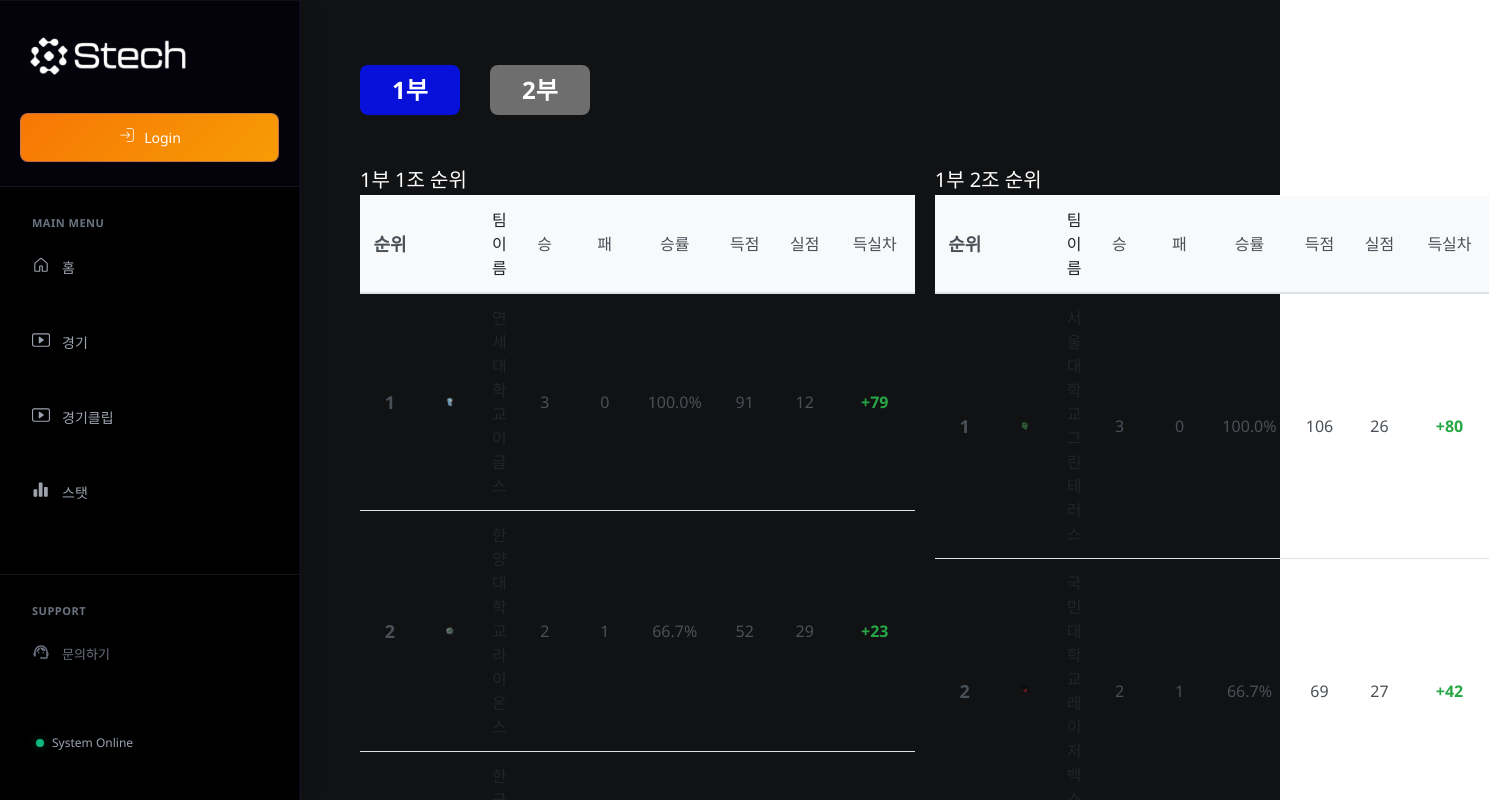
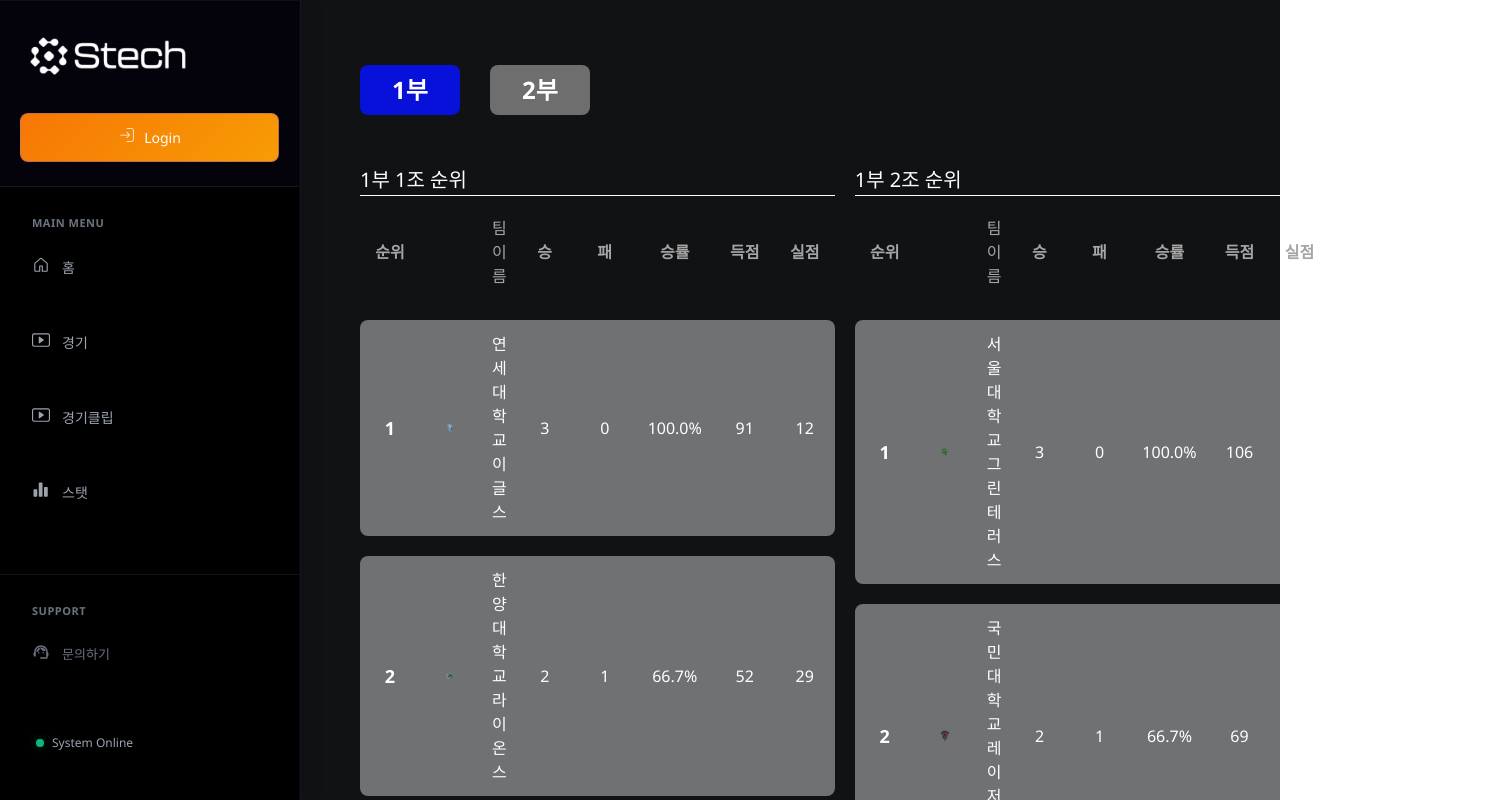
Before and after one commit to ceh1502/STECH_2025_7, a React (Create React App) app in the folder Front/: page /service/guest/stat in a window 1280 px wide. Shown: the top 800 px of the page, 1489 px wide, since content can reach past the window. Built offline with nearby package versions, Linux system fonts and the light colour scheme.

Commit message:
조별 순위 css 최종의 최종의 최종

```diff
--- a/Front/src/components/Stat/StatTeam.css
+++ b/Front/src/components/Stat/StatTeam.css
@@ -54,33 +54,31 @@
 
 .group-standings {
   width: 100%;
+  display: flex;
+  flex-direction: column;
+  gap:1.25rem;
 }
 
 /* 헤더 행 */
 .standings-header {
   display: grid;
-  grid-template-columns: 60px 60px 1fr 60px 60px 80px 60px 60px 80px;
-  background-color: #f8f9fa;
-  border-bottom: 2px solid #dee2e6;
+  grid-template-columns: 3.75rem 3.75rem 1fr 3.75rem 3.75rem 5rem 3.75rem 3.75rem;
   font-weight: bold;
-  color: #495057;
+  color: #A5A5A5;
+  padding-top: 0.5rem;
 }
 
 /* 데이터 행 */
 .standings-row {
   display: grid;
-  grid-template-columns: 60px 60px 1fr 60px 60px 80px 60px 60px 80px;
-  border-bottom: 1px solid #dee2e6;
+  grid-template-columns: 3.75rem 3.75rem 1fr 3.75rem 3.75rem 5rem 3.75rem 3.75rem;
+  border-radius: 0.5rem;
+  background-color: rgba(255, 255, 255, 0.40);
   transition: background-color 0.2s;
 }
 
-.standings-row:hover {
-  background-color: #f8f9fa;
-}
 
-.standings-row:last-child {
-  border-bottom: none;
-}
+
 
 /* 각 셀 공통 스타일 */
 .standings-cell {
@@ -89,13 +87,14 @@
   display: flex;
   align-items: center;
   justify-content: center;
+  color: #A5A5A5;
 }
 
 /* 순위 셀 */
 .rank-cell {
   font-weight: bold;
   font-size: 18px;
-  color: #495057;
+  color:#ffffff;
 }
 
 /* 로고 셀 */
@@ -108,6 +107,8 @@
   height: 32px;
   object-fit: contain;
   border-radius: 4px;
+  color:#ffffff;
+
 }
 
 /* 팀명 셀 */
@@ -115,23 +116,16 @@
   text-align: left;
   justify-content: flex-start;
   font-weight: 500;
-  color: #212529;
   padding-left: 12px;
+  color:#ffffff;
+}
+.team-cell.title {
+  color:#a5a5a5;
 }
 
 /* 통계 셀 */
 .stat-cell {
   font-weight: 500;
-  color: #495057;
+    color:#ffffff;
+
 }
-
-/* 득실차 색상 */
-.positive {
-  color: #28a745;
-  font-weight: bold;
-}
-
-.negative {
-  color: #dc3545;
-  font-weight: bold;
-}
--- a/Front/src/components/Stat/StatTeam.js
+++ b/Front/src/components/Stat/StatTeam.js
@@ -59,18 +59,16 @@ export function GroupStandings({ group, teams = [] }) {
 
   return (
     <div className="group-standings-container">
-
       <div className="group-standings">
         <div className="standings-header">
-          <div className="standings-cell rank-cell">순위</div>
-          <div className="standings-cell logo-cell"></div>
-          <div className="standings-cell team-cell">팀 이름</div>
-          <div className="standings-cell stat-cell">승</div>
-          <div className="standings-cell stat-cell">패</div>
-          <div className="standings-cell stat-cell">승률</div>
-          <div className="standings-cell stat-cell">득점</div>
-          <div className="standings-cell stat-cell">실점</div>
-          <div className="standings-cell stat-cell">득실차</div>
+          <div className="standings-cell">순위</div>
+          <div className="standings-cell"></div>
+          <div className="standings-cell team-cell title">팀 이름</div>
+          <div className="standings-cell">승</div>
+          <div className="standings-cell">패</div>
+          <div className="standings-cell">승률</div>
+          <div className="standings-cell">득점</div>
+          <div className="standings-cell">실점</div>
         </div>
         {standings.map((team, index) => {
           const teamInfo = teams.find((t) => t.name === team.name);
@@ -92,14 +90,6 @@ export function GroupStandings({ group, teams = [] }) {
               <div className="standings-cell stat-cell">{team.winRate}%</div>
               <div className="standings-cell stat-cell">{team.pointsFor}</div>
               <div className="standings-cell stat-cell">{team.pointsAgainst}</div>
-              <div
-                className={`standings-cell stat-cell ${
-                  team.pointsDiff >= 0 ? "positive" : "negative"
-                }`}
-              >
-                {team.pointsDiff >= 0 ? "+" : ""}
-                {team.pointsDiff}
-              </div>
             </div>
           );
         })}
```
